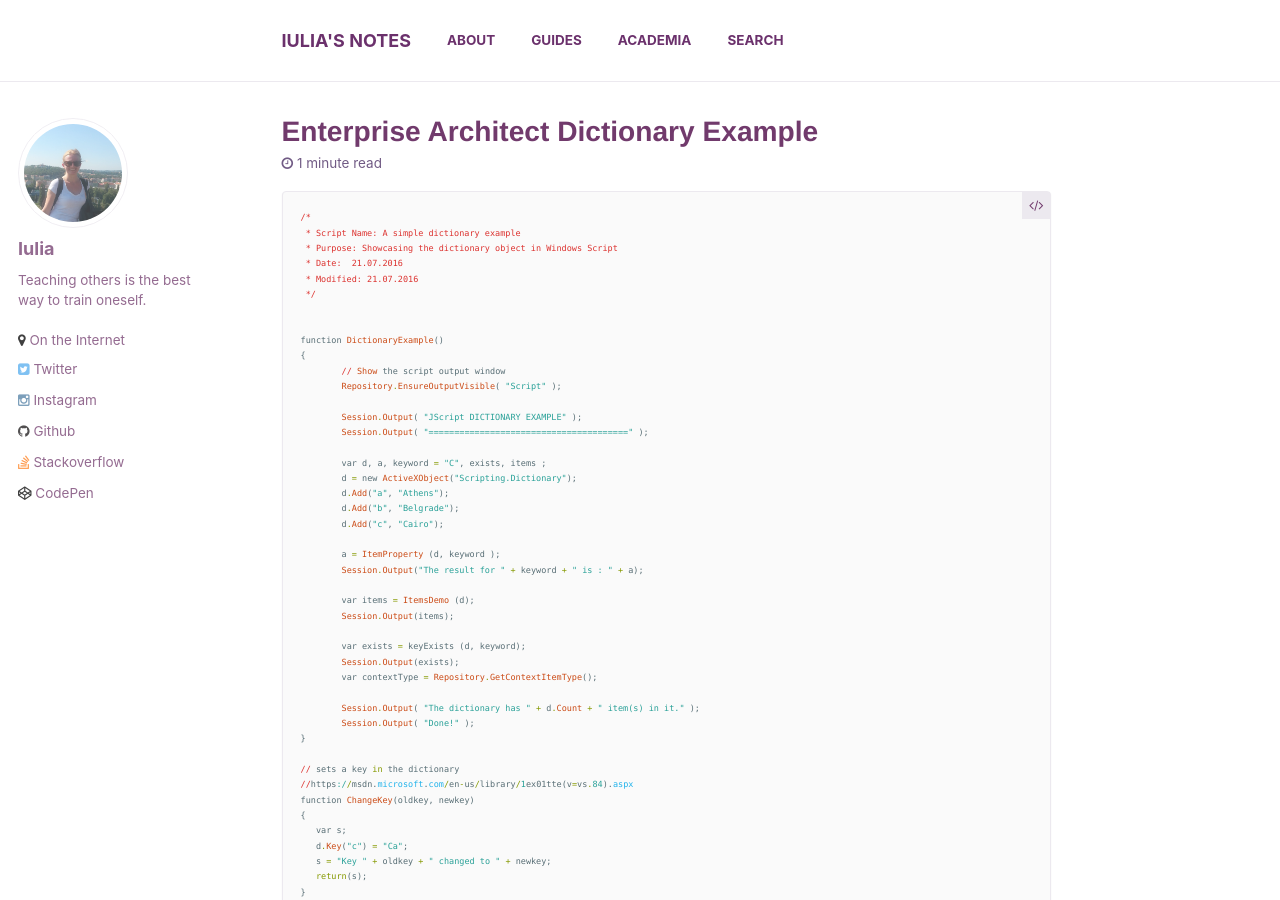
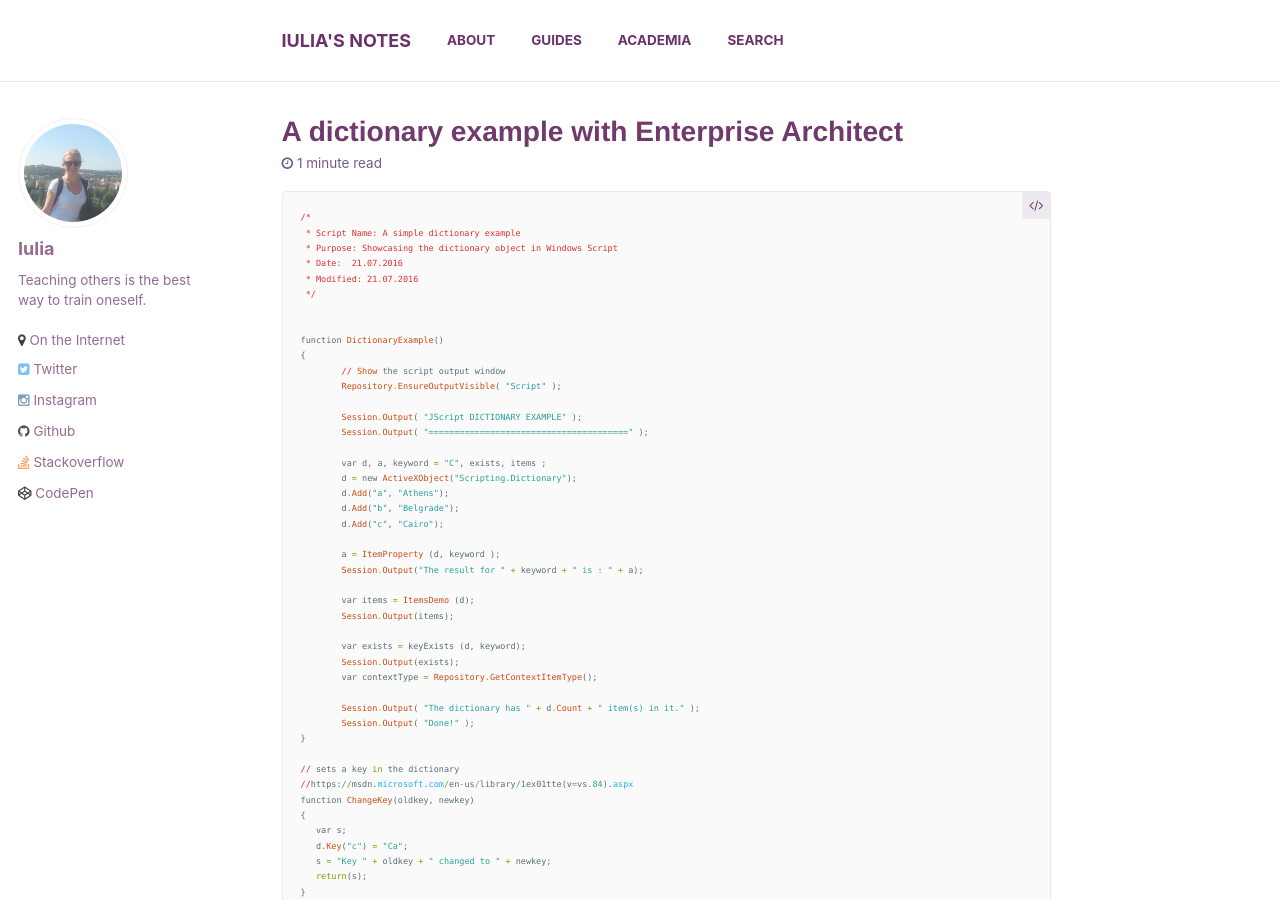
Before and after one commit to iulia-codes/notes, a Jekyll site: the page built from _posts/2016-07-27-enterprise-architect-dictionary-example.md, in a window 1280 px wide and 900 px high. Built offline with Jekyll 4.4.1, drawn with Linux system fonts in a browser that asks for light colours; comment, search, counter and statistics services are not loaded; some of the changed lines change nothing that is shown.

Commit message:
Update 2016-07-27-enterprise-architect-dictionary-example.md

````diff
--- a/_posts/2016-07-27-enterprise-architect-dictionary-example.md
+++ b/_posts/2016-07-27-enterprise-architect-dictionary-example.md
@@ -1,3 +1,15 @@
+---
+title: "A dictionary example with Enterprise Architect "
+read_time: true
+categories:
+  - architecture
+tags:
+  - enterprise architect
+  - dictionary
+  - sparx
+
+---
+
 ```ruby
 /*
  * Script Name: A simple dictionary example
````
